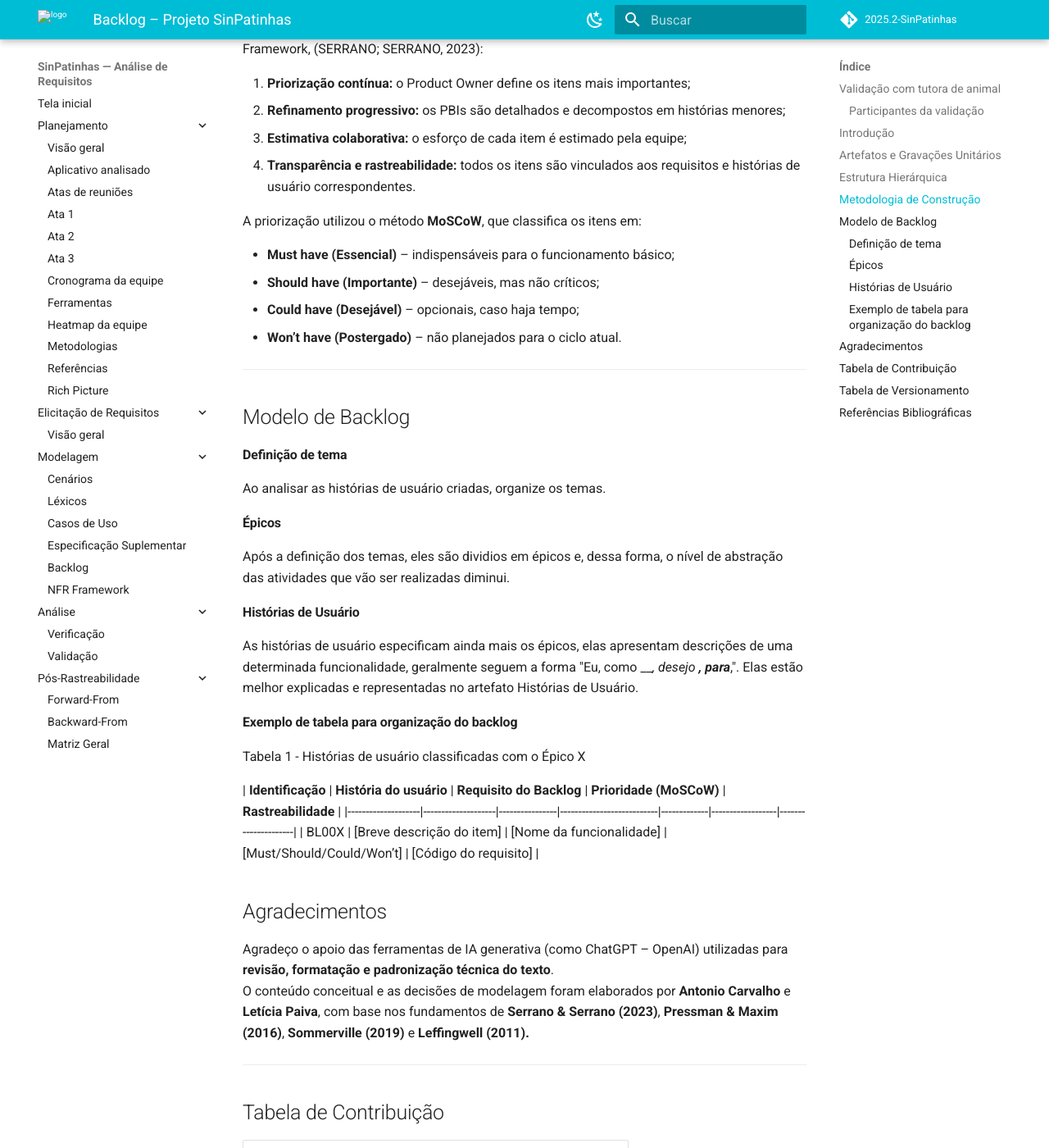
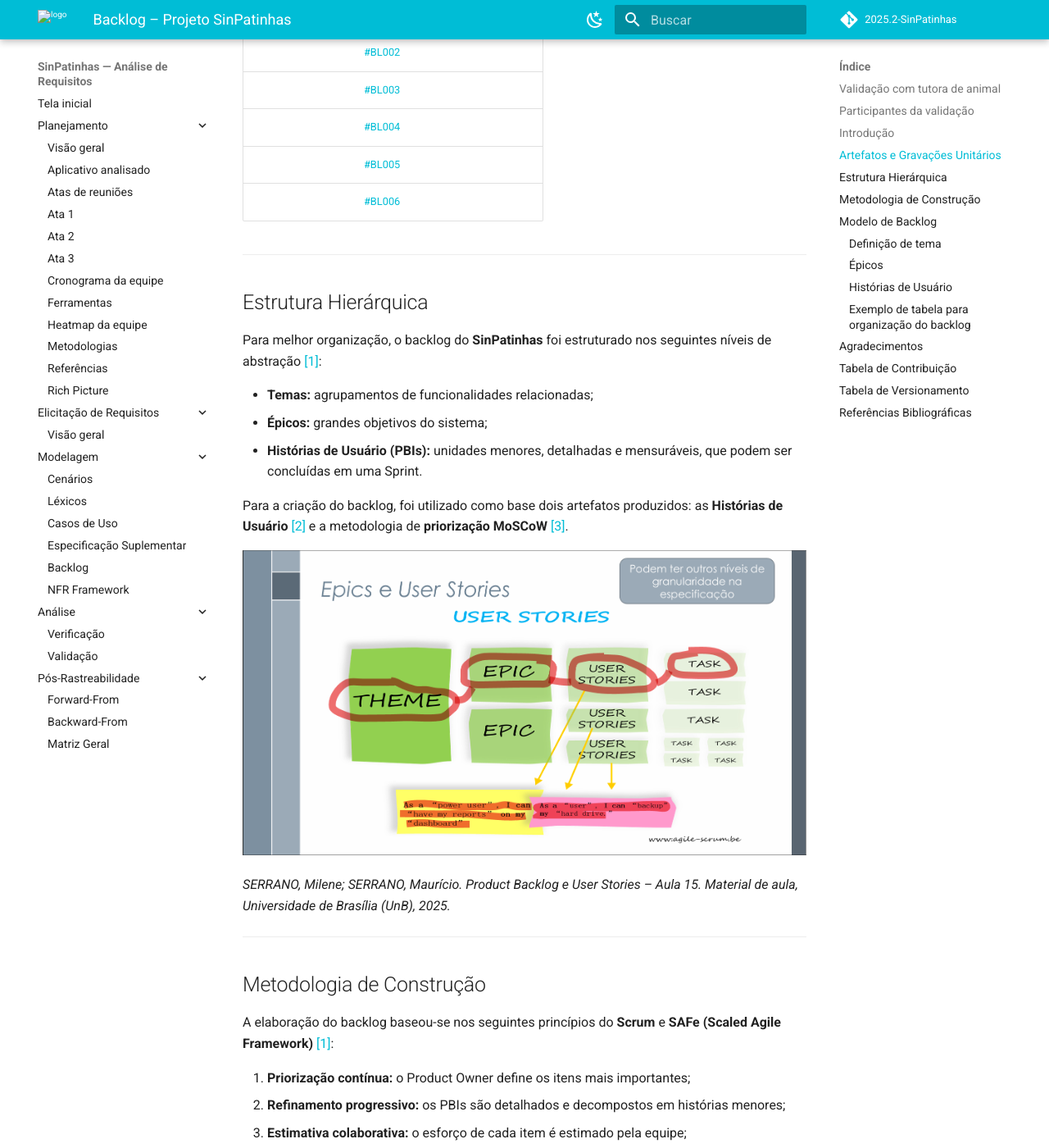
Before and after one commit to Requisitos-de-Software/2025.2-SinPatinhas, an MkDocs documentation site: the page built from docs/modelagem/agilidade/backlog.md, in a window 1280 px wide and 1400 px high, scrolled down 2164 px. Shown: the whole window at 82% size. Built offline with MkDocs 1.6.1 and Material for MkDocs 9.7.7, drawn with Linux system fonts in a browser that asks for light colours; comment, search, counter and statistics services are not loaded; some of the changed text lies outside the part shown.

Commit message:
feature(general): Novas referências.

```diff
--- a/docs/modelagem/agilidade/backlog.md
+++ b/docs/modelagem/agilidade/backlog.md
@@ -4,27 +4,32 @@
 
 ## Validação com tutora de animal
 
-A validação com o usuário foi feita de forma presencial, no dia 20 de outubro.
+A validação com o usuário foi feita de forma presencial, no dia **20 de outubro de 2025**.
 
 <iframe width="560" height="315" src="" title="YouTube video player" frameborder="0" allow="accelerometer; autoplay; clipboard-write; encrypted-media; gyroscope; picture-in-picture; web-share" referrerpolicy="strict-origin-when-cross-origin" allowfullscreen></iframe>
 
 ---
 
-### Participantes da validação
+## Participantes da validação
 
-| Participante | Papel |
-| ------------ | ----- |
-| Antonio Carvalho | Integrante do grupo, responsável por coordenar a validação com a tutora. |
-| Maria Clara | Estudante de Gestão Pública de 19 anos de idade, responsável por validar o artefato backlog. |
+| **Participante** | **Papel** |
+|------------------|-----------|
+| **Antonio Carvalho** | Integrante do grupo, responsável por coordenar a validação com a tutora. |
+| **Maria Clara** | Estudante de Gestão Pública, 19 anos, responsável por validar o artefato backlog. |
 
 ---
 
 ## Introdução
 
-O **Product Backlog** é uma **lista dinâmica e priorizada de funcionalidades**, criada e mantida pelo **Product Owner**, que representa tudo o que se deseja implementar no sistema (SERRANO; SERRANO, 2023).
+O **Product Backlog** é uma **lista dinâmica e priorizada de funcionalidades**, criada e mantida pelo **Product Owner**, que representa tudo o que se deseja implementar no sistema <a id="anchor_1" href="#REF1">[1]</a>.
 
 O backlog evolui continuamente, sendo atualizado à medida que o conhecimento sobre o produto e seus usuários aumenta.
-Cada item do backlog — conhecido como **Product Backlog Item (PBI)** — representa uma **feature** ou **história de usuário** que agrega valor ao cliente.
+Cada item do backlog — conhecido como **Product Backlog Item (PBI)** — representa uma **feature** ou **história de usuário** que agrega valor ao cliente <a id="anchor_2" href="#REF2">[2]</a>.
+
+![Backlog_1](../../assets/PDFs/backlog/backlog_1.png)
+![Backlog_2](../../assets/PDFs/backlog/backlog_2.png)
+
+*SERRANO, Milene; SERRANO, Maurício. *Product Backlog e User Stories – Aula 15*. Material de aula, Universidade de Brasília (UnB), 2025.*
 
 ---
 
@@ -43,26 +48,30 @@
 
 ## Estrutura Hierárquica
 
-Para melhor organização, o backlog do SinPatinhas foi estruturado nos seguintes níveis de abstração (SERRANO; SERRANO, 2023):
+Para melhor organização, o backlog do **SinPatinhas** foi estruturado nos seguintes níveis de abstração <a id="anchor_3" href="#REF1">[1]</a>:
 
 - **Temas:** agrupamentos de funcionalidades relacionadas;
 - **Épicos:** grandes objetivos do sistema;
 - **Histórias de Usuário (PBIs):** unidades menores, detalhadas e mensuráveis, que podem ser concluídas em uma Sprint.
 
-Para a criação do backlog, foi utilizado como base dois artefatos produzidos: as histórias de usuário e a metodologia de priorização MoSCoW.
+Para a criação do backlog, foi utilizado como base dois artefatos produzidos: as **Histórias de Usuário** <a id="anchor_4" href="#REF2">[2]</a> e a metodologia de **priorização MoSCoW** <a id="anchor_5" href="#REF3">[3]</a>.
+
+![Backlog_3](../../assets/PDFs/backlog/backlog_4.png)
+
+*SERRANO, Milene; SERRANO, Maurício. *Product Backlog e User Stories – Aula 15*. Material de aula, Universidade de Brasília (UnB), 2025.*
 
 ---
 
 ## Metodologia de Construção
 
-A elaboração do backlog baseou-se nos seguintes princípios do **Scrum** e **SAFe**, Scaled Agile Framework, (SERRANO; SERRANO, 2023):
+A elaboração do backlog baseou-se nos seguintes princípios do **Scrum** e **SAFe (Scaled Agile Framework)** <a id="anchor_6" href="#REF1">[1]</a>:
 
 1. **Priorização contínua:** o Product Owner define os itens mais importantes;
 2. **Refinamento progressivo:** os PBIs são detalhados e decompostos em histórias menores;
 3. **Estimativa colaborativa:** o esforço de cada item é estimado pela equipe;
 4. **Transparência e rastreabilidade:** todos os itens são vinculados aos requisitos e histórias de usuário correspondentes.
 
-A priorização utilizou o método **MoSCoW**, que classifica os itens em:
+A priorização utilizou o método **MoSCoW**, que classifica os itens em <a id="anchor_7" href="#REF3">[3]</a>:
 
 - **Must have (Essencial)** – indispensáveis para o funcionamento básico;
 - **Should have (Importante)** – desejáveis, mas não críticos;
@@ -75,29 +84,30 @@
 
 #### Definição de tema
 
-Ao analisar as histórias de usuário criadas, organize os temas.
+Ao analisar as histórias de usuário criadas, organize os temas <a id="anchor_8" href="#REF2">[2]</a>.
 
 #### Épicos
 
-Após a definição dos temas, eles são dividios em épicos e, dessa forma, o nível de abstração das atividades que vão ser realizadas diminui.
+Após a definição dos temas, eles são divididos em épicos e, dessa forma, o nível de abstração das atividades que vão ser realizadas diminui <a id="anchor_9" href="#REF2">[2]</a>.
 
 #### Histórias de Usuário
 
-As histórias de usuário especificam ainda mais os épicos, elas apresentam descrições de uma determinada funcionalidade, geralmente seguem a forma "Eu, como ___, desejo ___, para____,". Elas estão melhor explicadas e representadas no artefato Histórias de Usuário.
+As histórias de usuário especificam ainda mais os épicos, elas apresentam descrições de uma determinada funcionalidade, geralmente seguem a forma *“Eu, como ___, desejo ___, para ___.”* <a id="anchor_10" href="#REF2">[2]</a>.
 
 #### Exemplo de tabela para organização do backlog
-Tabela 1 - Histórias de usuário classificadas com o Épico X
+
+**Tabela 1 – Histórias de usuário classificadas com o Épico X**
 
 | **Identificação** | **História do usuário** | **Requisito do Backlog** | **Prioridade (MoSCoW)** | **Rastreabilidade** |
-|--------------------|--------------------|----------------|---------------------------|-------------|------------------|---------------------|
+|--------------------|--------------------------|--------------------------|---------------------------|----------------------|
 | BL00X | [Breve descrição do item] | [Nome da funcionalidade] | [Must/Should/Could/Won’t] | [Código do requisito] |
 
-
+---
 
 ## Agradecimentos
 
-Agradeço o apoio das ferramentas de IA generativa (como ChatGPT – OpenAI) utilizadas para **revisão, formatação e padronização técnica do texto**.
-O conteúdo conceitual e as decisões de modelagem foram elaborados por **Antonio Carvalho** e **Letícia Paiva**, com base nos fundamentos de **Serrano & Serrano (2023)**, **Pressman & Maxim (2016)**, **Sommerville (2019)** e **Leffingwell (2011).**
+Agradeço o apoio das ferramentas de **IA generativa (ChatGPT – OpenAI)** utilizadas para **revisão, formatação e padronização técnica do texto**.
+O conteúdo conceitual e as decisões de modelagem foram elaborados por **Antonio Carvalho** e **Letícia Paiva**, com base nos fundamentos de **Serrano & Serrano (2025)** <a id="anchor_11" href="#REF1">[1]</a>, **Pressman & Maxim (2021)** <a id="anchor_12" href="#REF3">[3]</a>, **Sommerville (2019)** <a id="anchor_13" href="#REF4">[4]</a> e **Leffingwell (2011)** <a id="anchor_14" href="#REF5">[5]</a>.
 
 ---
 
@@ -105,8 +115,8 @@
 
 | **Nome** | **Contribuição (%)** | **Função** |
 |-----------|----------------------|-------------|
-| Letícia Paiva | 50% | Co-autora da página de backlog |
-| Antonio Carvalho | 50% | Co-autor da página de backlog |
+| **Letícia Paiva** | 50% | Co-autora da página de backlog |
+| **Antonio Carvalho** | 50% | Co-autor da página de backlog |
 
 ---
 
@@ -122,7 +132,9 @@
 
 ## Referências Bibliográficas
 
-- SERRANO, Milene; SERRANO, Maurício. *Product Backlog e User Stories – Aula 15*. Material de aula, Universidade de Brasília (UnB), 2025.
-- PRESSMAN, R. S.; MAXIM, B. R. *Engenharia de Software: uma abordagem profissional.* 9ª ed. AMGH, 2021.
-- SOMMERVILLE, Ian. *Engenharia de Software.* 10ª ed. Pearson, 2019.
-- LEFFINGWELL, Dean. *Agile Software Requirements.* Addison-Wesley, 2011.
+<a id="REF1"></a>[1] SERRANO, Milene; SERRANO, Maurício. *Product Backlog e User Stories – Aula 15*. Material de aula, Universidade de Brasília (UnB), 2025.
+<a id="REF2"></a>[2] LEFFINGWELL, Dean. *Agile Software Requirements.* Addison-Wesley, 2011.
+<a id="REF3"></a>[3] PRESSMAN, R. S.; MAXIM, B. R. *Engenharia de Software: uma abordagem profissional.* 9ª ed. AMGH, 2021.
+<a id="REF4"></a>[4] SOMMERVILLE, Ian. *Engenharia de Software.* 10ª ed. Pearson, 2019.
+
+---
```
Also changed, not shown: docs/modelagem/agilidade/NFR_framework.md (+28 -6 lines), docs/modelagem/agilidade/historias_de_usuario.md (+44 -35 lines), docs/assets/PDFs/backlog/backlog_4.png (added).
